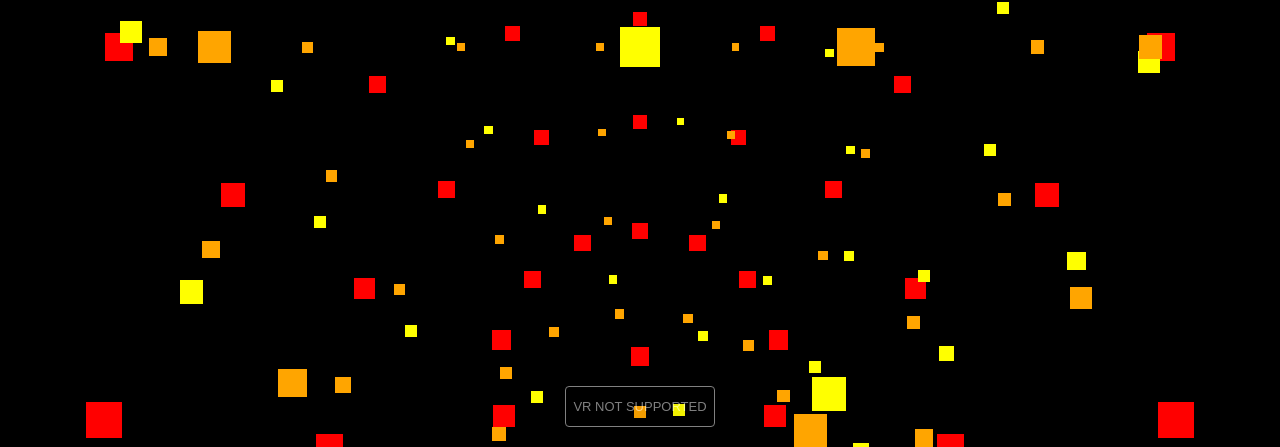
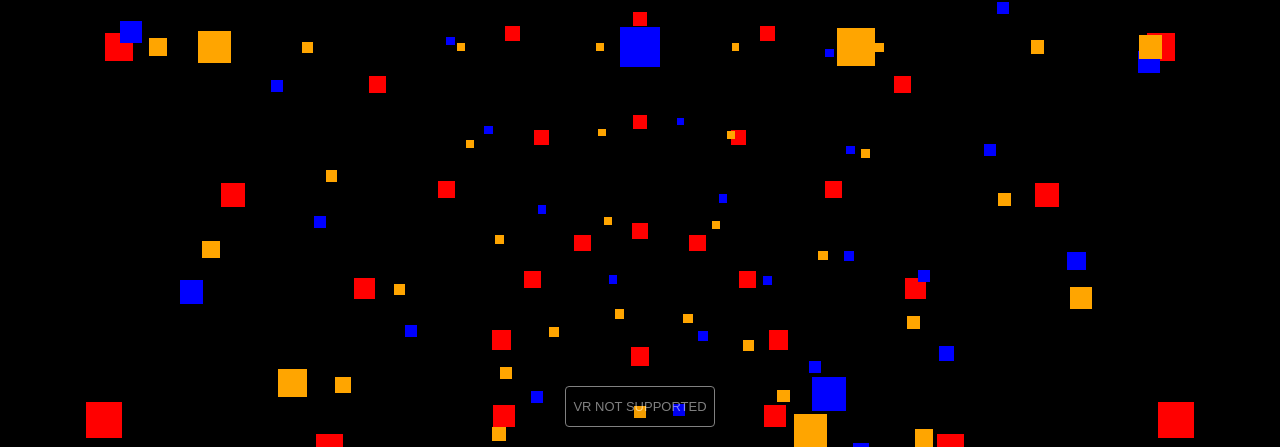
Before and after one commit to RedInJapanese/website, a website built with Vite: page src/index.html in a window 1280 px wide. Shown: the part 353-800 px from the top of the page. Built offline with nearby package versions, Linux system fonts and the light colour scheme; animation ran at ten frames a second.

Commit message:
update: docs

```diff
--- a/docs/index.html
+++ b/docs/index.html
@@ -12,7 +12,7 @@
     <link rel="preconnect" href="https://fonts.gstatic.com" crossorigin>
     <link href="https://fonts.googleapis.com/css2?family=Lexend+Deca:wght@700&display=swap" rel="stylesheet">
 
-    <script type="module" crossorigin src="./assets/index-a4d97496.js"></script>
+    <script type="module" crossorigin src="./assets/index-8c0204f9.js"></script>
     <link rel="stylesheet" href="./assets/index-7f6dfc4b.css">
   </head>
   <body>
--- a/src/script.js
+++ b/src/script.js
@@ -38,7 +38,7 @@ const widthSegments3 = 8;
 const heightSegments3 = 8;
 const geom3 = new THREE.SphereGeometry(radius3, widthSegments3, heightSegments3);
 const mat3 = new THREE.PointsMaterial({
-    color: 'yellow',
+    color: 'blue',
     size: 0.3,     // in world units
 });
 const points3 = new THREE.Points(geom3, mat3);
```
Also changed, not shown: 4 other files.
